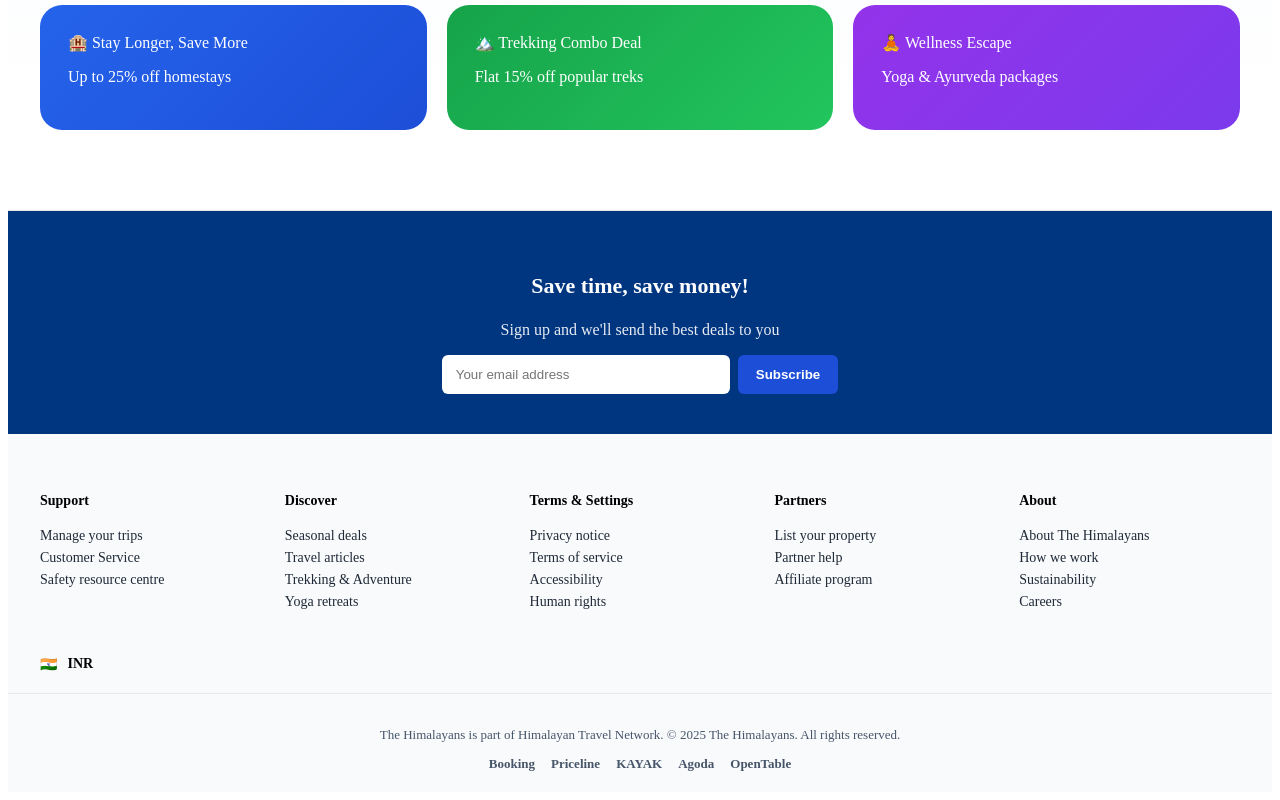
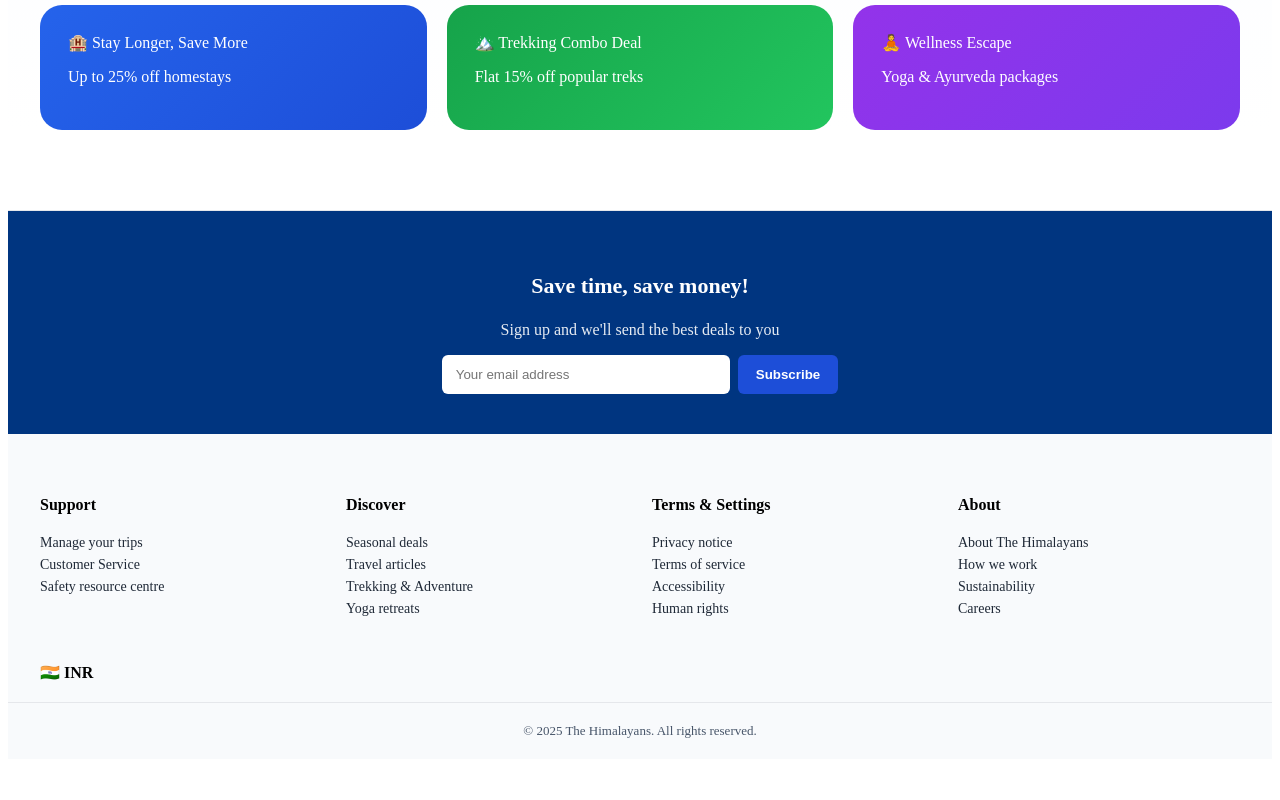
Before and after one commit to pamnautiyal-cpu/himstay, a React (Vite) app in the folder frontend/: page / in a window 1280 px wide. Shown: the part 1571-2371 px from the top of the page. After the commit the page ends 2338 px from the top, so only its background shows below. Built offline with nearby package versions, Linux system fonts and the light colour scheme.

Commit message:
Mobile accordion footer (Booking-style)

```diff
--- a/frontend/src/components/Footer.jsx
+++ b/frontend/src/components/Footer.jsx
@@ -1,13 +1,40 @@
-import React from "react";
+import React, { useState } from "react";
 
 export default function Footer() {
+  const [open, setOpen] = useState(null);
+
+  const toggle = (key) => {
+    setOpen(open === key ? null : key);
+  };
+
+  const isMobile = window.innerWidth < 768;
+
   const linkStyle = {
     display: "block",
     color: "#1f2937",
     textDecoration: "none",
-    marginBottom: 6,
-    cursor: "pointer",
+    margin: "6px 0",
+    fontSize: 14,
   };
+
+  const Section = ({ title, id, children }) => (
+    <div>
+      <h4
+        onClick={() => isMobile && toggle(id)}
+        style={{
+          cursor: isMobile ? "pointer" : "default",
+          display: "flex",
+          justifyContent: "space-between",
+          alignItems: "center",
+        }}
+      >
+        {title}
+        {isMobile && <span>{open === id ? "−" : "+"}</span>}
+      </h4>
+
+      {(!isMobile || open === id) && <div>{children}</div>}
+    </div>
+  );
 
   return (
     <footer style={{ background: "#f8fafc", borderTop: "1px solid #e5e7eb" }}>
@@ -44,7 +71,6 @@ export default function Footer() {
               width: 260,
               borderRadius: 6,
               border: "none",
-              outline: "none",
             }}
           />
           <button
@@ -63,69 +89,47 @@ export default function Footer() {
         </div>
       </div>
 
-      {/* LINKS GRID */}
+      {/* FOOTER LINKS */}
       <div
         style={{
           maxWidth: 1200,
           margin: "0 auto",
           padding: "40px 20px",
           display: "grid",
-          gridTemplateColumns: "repeat(auto-fit, minmax(180px, 1fr))",
+          gridTemplateColumns: "repeat(auto-fit, minmax(200px, 1fr))",
           gap: 24,
-          fontSize: 14,
         }}
       >
-        <div>
-          <h4>Support</h4>
+        <Section title="Support" id="support">
           <a href="/support" style={linkStyle}>Manage your trips</a>
           <a href="/support" style={linkStyle}>Customer Service</a>
           <a href="/support" style={linkStyle}>Safety resource centre</a>
-        </div>
+        </Section>
 
-        <div>
-          <h4>Discover</h4>
+        <Section title="Discover" id="discover">
           <a href="/discover" style={linkStyle}>Seasonal deals</a>
           <a href="/discover" style={linkStyle}>Travel articles</a>
-          <a href="/discover" style={linkStyle}>Trekking & Adventure</a>
-          <a href="/discover" style={linkStyle}>Yoga retreats</a>
-        </div>
+          <a href="/treks" style={linkStyle}>Trekking & Adventure</a>
+          <a href="/yoga" style={linkStyle}>Yoga retreats</a>
+        </Section>
 
-        <div>
-          <h4>Terms & Settings</h4>
+        <Section title="Terms & Settings" id="terms">
           <a href="/terms" style={linkStyle}>Privacy notice</a>
           <a href="/terms" style={linkStyle}>Terms of service</a>
           <a href="/terms" style={linkStyle}>Accessibility</a>
           <a href="/terms" style={linkStyle}>Human rights</a>
-        </div>
+        </Section>
 
-        <div>
-          <h4>Partners</h4>
-          <a href="/partners" style={linkStyle}>List your property</a>
-          <a href="/partners" style={linkStyle}>Partner help</a>
-          <a href="/partners" style={linkStyle}>Affiliate program</a>
-        </div>
-
-        <div>
-          <h4>About</h4>
+        <Section title="About" id="about">
           <a href="/about" style={linkStyle}>About The Himalayans</a>
           <a href="/about" style={linkStyle}>How we work</a>
           <a href="/about" style={linkStyle}>Sustainability</a>
           <a href="/about" style={linkStyle}>Careers</a>
-        </div>
+        </Section>
       </div>
 
       {/* CURRENCY */}
-      <div
-        style={{
-          maxWidth: 1200,
-          margin: "0 auto",
-          padding: "0 20px 20px",
-          display: "flex",
-          alignItems: "center",
-          gap: 10,
-          fontSize: 14,
-        }}
-      >
+      <div style={{ maxWidth: 1200, margin: "0 auto", padding: "0 20px 20px" }}>
         🇮🇳 <strong>INR</strong>
       </div>
 
@@ -139,27 +143,7 @@ export default function Footer() {
           color: "#475569",
         }}
       >
-        <p>
-          The Himalayans is part of Himalayan Travel Network.
-          © 2025 The Himalayans. All rights reserved.
-        </p>
-
-        <div
-          style={{
-            marginTop: 12,
-            display: "flex",
-            justifyContent: "center",
-            gap: 16,
-            flexWrap: "wrap",
-            fontWeight: 700,
-          }}
-        >
-          <span>Booking</span>
-          <span>Priceline</span>
-          <span>KAYAK</span>
-          <span>Agoda</span>
-          <span>OpenTable</span>
-        </div>
+        © 2025 The Himalayans. All rights reserved.
       </div>
     </footer>
   );
```
